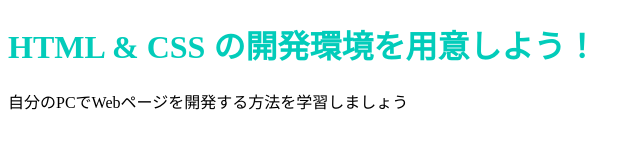
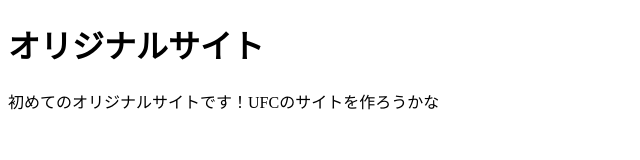
Before and after one commit to k-jii/k-jii.github.io, a plain HTML site: page index.html in a window 1280 px wide. Shown: the whole page, without its empty margins (0-640 px from the left). Drawn offline with Linux system fonts and the light colour scheme.

Commit message:
Add files via upload

```diff
--- a/index.html
+++ b/index.html
@@ -1,12 +1,13 @@
 <!DOCTYPE html>
-<html>
-  <head>
-    <meta charset="utf-8">
-    <title>Progate</title>
-    <link rel="stylesheet" href="stylesheet.css">
-  </head>
-  <body>
-    <h1 class="title">HTML & CSS の開発環境を用意しよう！</h1>
-    <p>自分のPCでWebページを開発する方法を学習しましょう</p>
-  </body>
+<html lang="ja">
+<head>
+  <meta charset="UTF-8">
+  <meta name="viewport" content="width=device-width, initial-scale=1.0">
+  <title>オリジナルサイト</title>
+</head>
+<body>
+  <h1>オリジナルサイト</h1>
+  <p>初めてのオリジナルサイトです！UFCのサイトを作ろうかな
+  </p>
+</body>
 </html>
```
